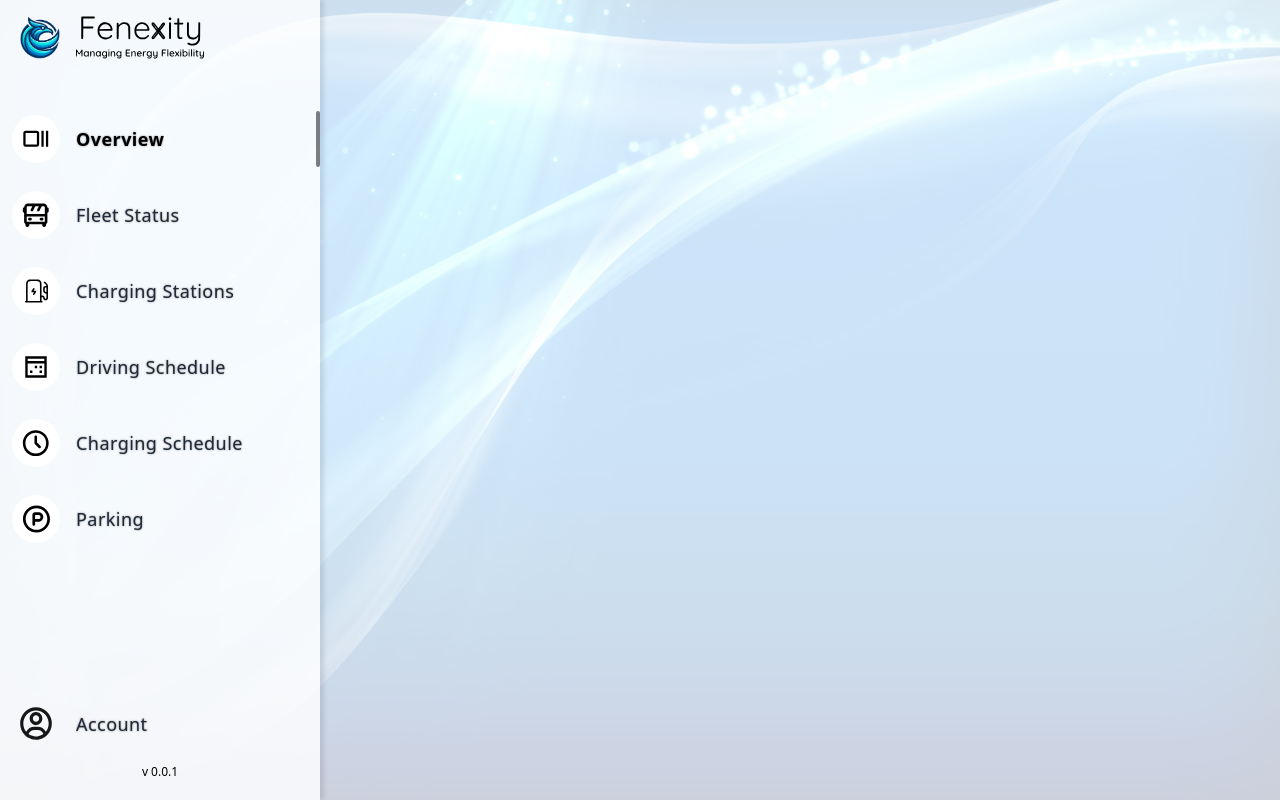
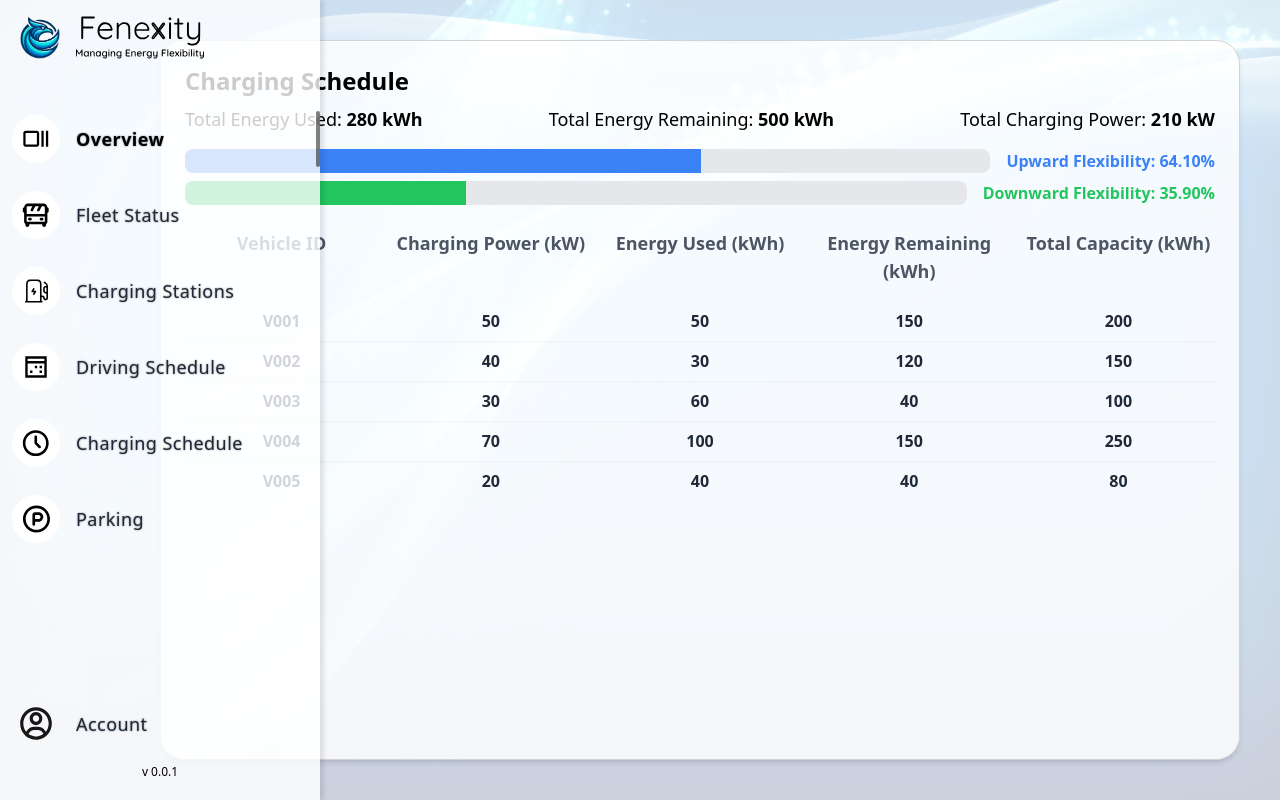
Before and after one commit to AchrafHafsaoui/teamprojekt, a React (Vite) app: page /charging-schedule in a window 1280 px wide. Built offline with nearby package versions, Linux system fonts and the light colour scheme.

Commit message:
charging schedule

```diff
--- a/src/App.tsx
+++ b/src/App.tsx
@@ -7,6 +7,7 @@ import DrivingSchedule from './components/Dashboard/DrivingSchedule';
 import Parking from './components/Dashboard/ParkingStatus';
 import ElectricitySchedule from './components/Dashboard/ElectricityCost';
 import FleetStatus from './components/Dashboard/FleetStatus';
+import ChargingSchedule from './components/Dashboard/ChargingSchedule';
 
 const App: React.FC = () => (
   <Router>
@@ -34,6 +35,7 @@ const App: React.FC = () => (
             <Route path="/parking" element={<Parking />} />
             <Route path="/electricity-schedule" element={<ElectricitySchedule />} />
             <Route path="/fleet-status" element={<FleetStatus showAllColumns={true} />} />
+            <Route path="/charging-schedule" element={<ChargingSchedule />} />
           </Routes>
         </div>
       </div>
--- /dev/null
+++ b/src/components/Dashboard/ChargingSchedule.tsx
@@ -0,0 +1,99 @@
+import React from "react";
+
+type ChargingVehicle = {
+  vehicleId: string;
+  chargingPower: number; // Current power being used for charging (kW)
+  capacity: number; // Total battery capacity (kWh)
+  energyUsed: number; // Energy already charged (kWh)
+  energyRemaining: number; // Remaining energy needed to fully charge (kWh)
+};
+
+const ChargingSchedule: React.FC = () => {
+  const vehicles: ChargingVehicle[] = [
+    { vehicleId: "V001", chargingPower: 50, capacity: 200, energyUsed: 50, energyRemaining: 150 },
+    { vehicleId: "V002", chargingPower: 40, capacity: 150, energyUsed: 30, energyRemaining: 120 },
+    { vehicleId: "V003", chargingPower: 30, capacity: 100, energyUsed: 60, energyRemaining: 40 },
+    { vehicleId: "V004", chargingPower: 70, capacity: 250, energyUsed: 100, energyRemaining: 150 },
+    { vehicleId: "V005", chargingPower: 20, capacity: 80, energyUsed: 40, energyRemaining: 40 },
+  ];
+
+  // Calculate totals
+  const totalEnergyUsed = vehicles.reduce((sum, vehicle) => sum + vehicle.energyUsed, 0);
+  const totalEnergyRemaining = vehicles.reduce((sum, vehicle) => sum + vehicle.energyRemaining, 0);
+  const totalChargingPower = vehicles.reduce((sum, vehicle) => sum + vehicle.chargingPower, 0);
+  const totalCapacity = vehicles.reduce((sum, vehicle) => sum + vehicle.capacity, 0);
+
+  // Flexibility ratios
+  const upwardFlexibility = ((totalCapacity - totalEnergyUsed) / totalCapacity) * 100;
+  const downwardFlexibility = (totalEnergyUsed / totalCapacity) * 100;
+
+  return (
+    <div className="bg-[#FFFFFF] bg-opacity-80 h-full flex flex-col border border-[#D3D3D3] shadow-md rounded-3xl p-6">
+      <div className="mb-4">
+        <h2 className="text-2xl font-semibold mb-2">Charging Schedule</h2>
+        <div className="flex justify-between items-center">
+          <p className="text-lg">
+            Total Energy Used: <span className="font-bold">{totalEnergyUsed} kWh</span>
+          </p>
+          <p className="text-lg">
+            Total Energy Remaining: <span className="font-bold">{totalEnergyRemaining} kWh</span>
+          </p>
+          <p className="text-lg">
+            Total Charging Power: <span className="font-bold">{totalChargingPower} kW</span>
+          </p>
+        </div>
+      </div>
+
+      {/* Flexibility Ratios */}
+      <div className="mb-6">
+        <div className="flex items-center space-x-4">
+          <div className="flex-grow bg-gray-200 h-6 rounded-lg overflow-hidden relative">
+            <div
+              className="bg-blue-500 h-full"
+              style={{ width: `${upwardFlexibility}%` }}
+            ></div>
+          </div>
+          <p className="text-blue-500 font-bold">
+            Upward Flexibility: {upwardFlexibility.toFixed(2)}%
+          </p>
+        </div>
+        <div className="flex items-center space-x-4 mt-2">
+          <div className="flex-grow bg-gray-200 h-6 rounded-lg overflow-hidden relative">
+            <div
+              className="bg-green-500 h-full"
+              style={{ width: `${downwardFlexibility}%` }}
+            ></div>
+          </div>
+          <p className="text-green-500 font-bold">
+            Downward Flexibility: {downwardFlexibility.toFixed(2)}%
+          </p>
+        </div>
+      </div>
+
+      {/* Vehicle Summary */}
+      <div className="overflow-y-auto custom-scrollbar">
+        <div className="grid grid-cols-5 gap-4 font-bold text-lg mb-4 text-gray-600 text-center">
+          <div>Vehicle ID</div>
+          <div>Charging Power (kW)</div>
+          <div>Energy Used (kWh)</div>
+          <div>Energy Remaining (kWh)</div>
+          <div>Total Capacity (kWh)</div>
+        </div>
+        {vehicles.map((vehicle) => (
+          <div
+            key={vehicle.vehicleId}
+            className="grid grid-cols-5 gap-4 items-center text-gray-800 py-2 text-center shadow-sm font-semibold"
+          >
+            <span>{vehicle.vehicleId}</span>
+            <span>{vehicle.chargingPower}</span>
+            <span>{vehicle.energyUsed}</span>
+            <span>{vehicle.energyRemaining}</span>
+            <span>{vehicle.capacity}</span>
+          </div>
+        ))}
+      </div>
+    </div>
+  );
+};
+
+export default ChargingSchedule;
--- a/src/components/Dashboard/FleetStatus.tsx
+++ b/src/components/Dashboard/FleetStatus.tsx
@@ -20,7 +20,7 @@ const FleetStatus: React.FC<FleetStatusProps> = ({ showAllColumns = true }) => {
     const vehicles: VehicleData[] = [
         {
             busId: "23001",
-            battery: 50,
+            battery: 80,
             chargingStart: "2024-11-18 08:00", // Example timestamp
             status: "Maintenance",
             chargingLocation: "A1", // Combined station and point
@@ -29,7 +29,7 @@ const FleetStatus: React.FC<FleetStatusProps> = ({ showAllColumns = true }) => {
         },
         {
             busId: "19101",
-            battery: 80,
+            battery: 60,
             chargingStart: "2024-11-18 07:45",
             status: "Depot",
             chargingLocation: "B2",
@@ -207,8 +207,8 @@ const FleetStatus: React.FC<FleetStatusProps> = ({ showAllColumns = true }) => {
                                         ></div>
                                     </div>
                                 )}
-                                {vehicle.status == "Maintenance" && (<div className="absolute bottom-1 text-center font-bold" style={{ fontSize: '1rem' }}>
-                                    <svg fill="#000000" width="20" height="20" viewBox="0 0 512 512">
+                                {vehicle.status == "Maintenance" && (<div className="absolute bottom-1 text-center font-bold">
+                                    <svg fill="#000000" width="25" height="25" viewBox="0 0 512 512">
                                         <path d="M117.333333,48 C182.134744,48 234.666667,100.531923 234.666667,165.333333 C234.666667,177.516512 232.809822,189.266001 229.363697,200.314237 L346.710217,317.661885 C367.98629,338.937958 367.98629,373.433288 346.710217,394.709361 C325.434144,415.985434 290.938814,415.985434 269.662741,394.709361 L152.315234,277.363386 C141.266709,280.80971 129.516879,282.666667 117.333333,282.666667 C52.5319227,282.666667 7.10542736e-15,230.134744 7.10542736e-15,165.333333 C7.10542736e-15,152.827953 1.95635722,140.779505 5.57971243,129.477348 L61.0818825,184.888889 L111.319797,168.156815 C112.394454,166.856793 113.540203,165.595781 114.757044,164.37894 L116.379797,162.756188 C117.593198,161.542787 118.85052,160.400077 120.146646,159.328057 L136.888889,109.149054 L81.3212183,53.6298873 C92.6685218,49.9744211 104.770352,48 117.333333,48 Z M384,90.6666667 L384,218.666667 L341.333333,218.666667 L341.333333,90.6666667 L384,90.6666667 Z M362.666667,1.42108547e-14 C377.39426,1.42108547e-14 389.333333,11.9390733 389.333333,26.6666667 C389.333333,41.39426 377.39426,53.3333333 362.666667,53.3333333 C347.939073,53.3333333 336,41.39426 336,26.6666667 C336,11.9390733 347.939073,1.42108547e-14 362.666667,1.42108547e-14 Z" />
                                     </svg>
                                 </div>)}
```
